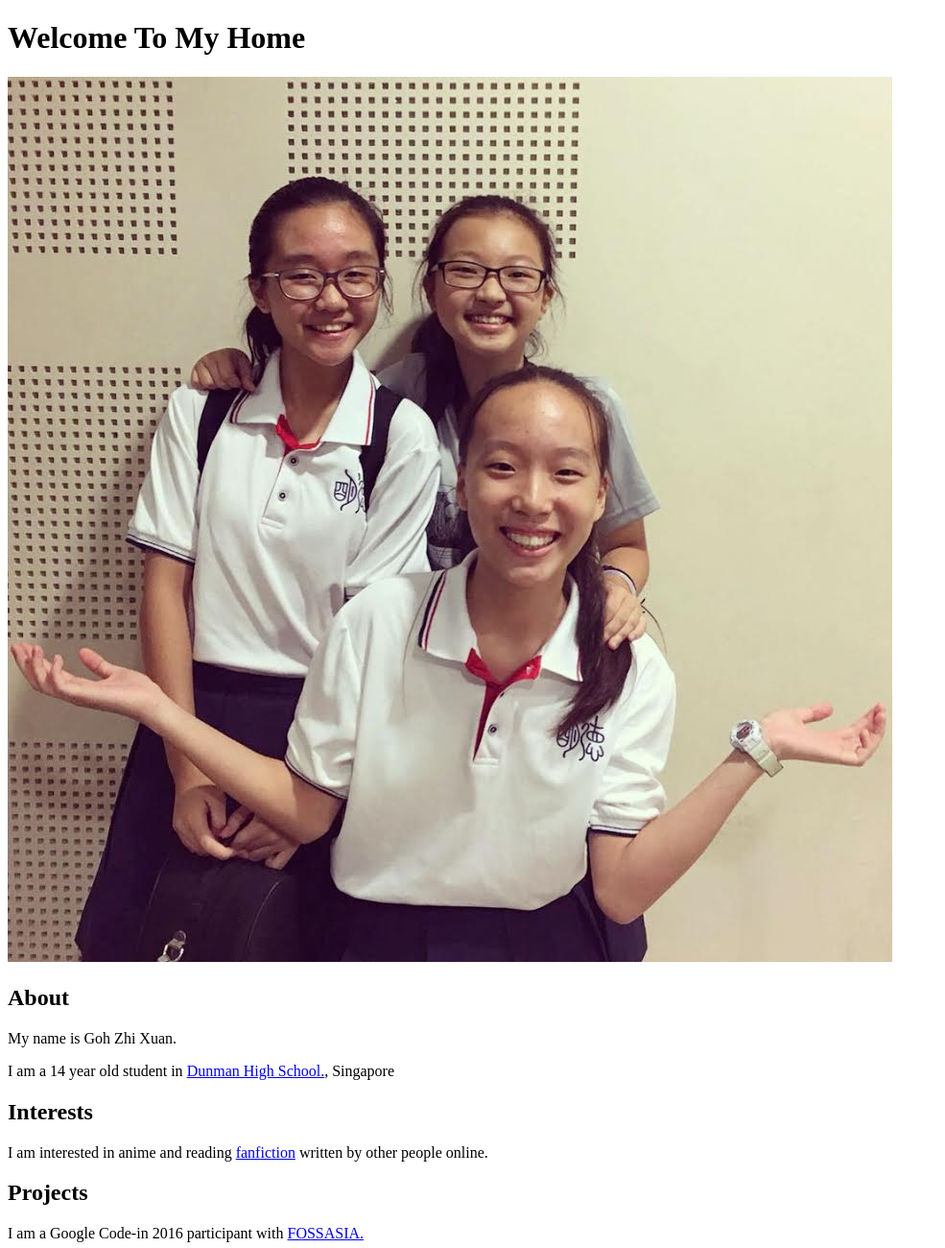
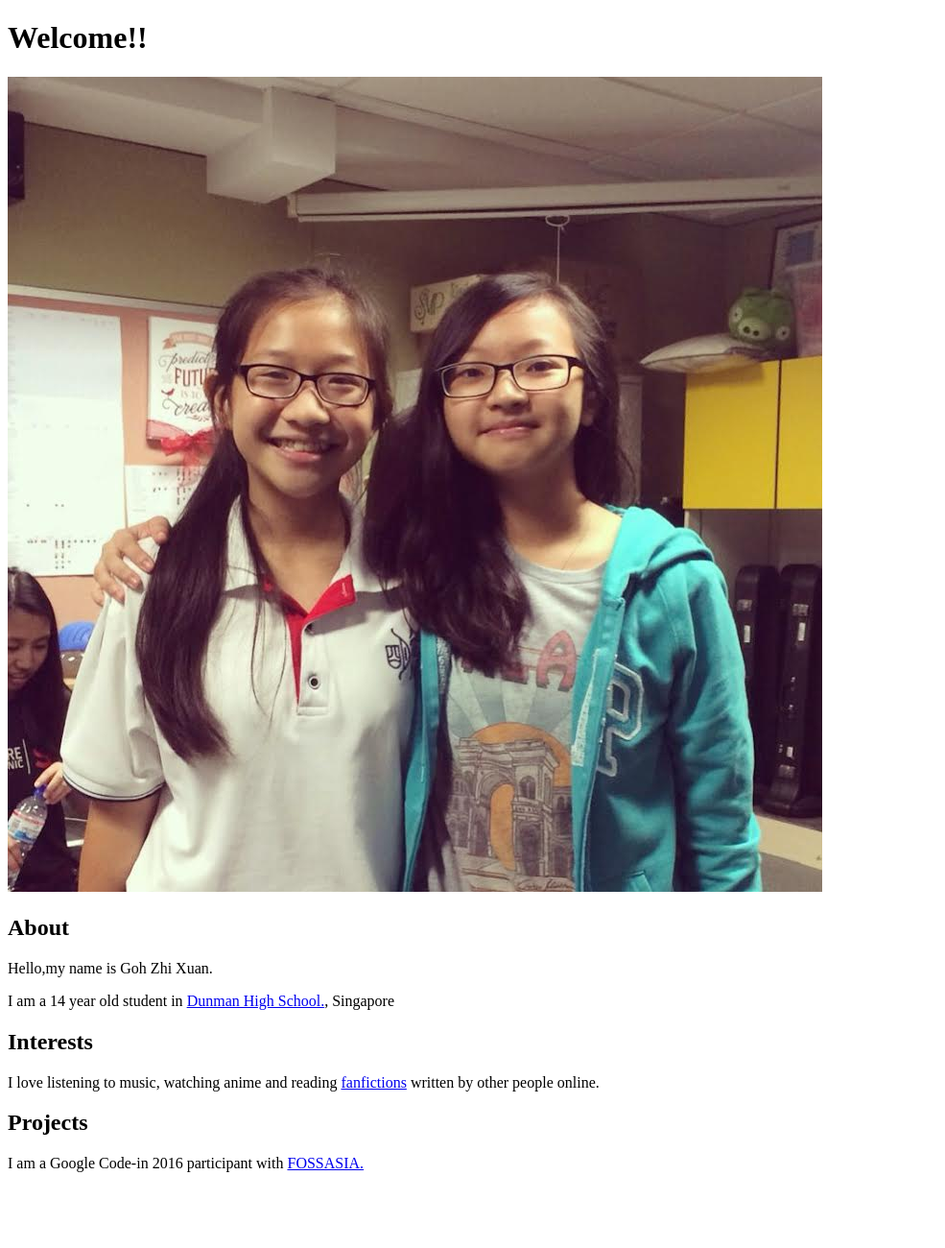
Before and after one commit to 17y2hgohzhixuan/17y2hgohzhixuan.github.io, a plain HTML site: page index.html in a window 1280 px wide. Shown: the whole page at 96% size, without its empty margins (0-985 px from the left). After the commit the page ends 1237 px from the top, so only its background shows below. Drawn offline with Linux system fonts and the light colour scheme.

Commit message:
Update index.html

```diff
--- a/index.html
+++ b/index.html
@@ -5,13 +5,13 @@
     <title>My Personal Website</title>
   </head>
   <body>
-<h1>Welcome To My Home</h1>
-    <img src="https://raw.githubusercontent.com/17y2hgohzhixuan/17y2hgohzhixuan.github.io/master/photo.JPG"/>
+<h1>Welcome!!</h1>
+    <img src="https://raw.githubusercontent.com/17y2hgohzhixuan/17y2hgohzhixuan.github.io/master/unnamed.jpg"/>
     <h2>About</h2>
-    <p>My name is Goh Zhi Xuan.</p>
+    <p>Hello,my name is Goh Zhi Xuan.</p>
     <p>I am a 14 year old student in <a href="dunmanhigh.moe.edu.sg">Dunman High School.</a>, Singapore</p>
     <h2>Interests</h2>
-    <p>I am interested in anime and reading <a href="https://www.fanfiction.net/anime/naruto/">fanfiction</a> written by other people online.</p>
+    <p>I love listening to music, watching anime and reading <a href="https://www.fanfiction.net/anime/naruto/">fanfictions</a> written by other people online.</p>
     <h2>Projects</h2>
     <p> I am a Google Code-in 2016 participant with <a href="http://fossasia.org">FOSSASIA.</a></p>
 
```
